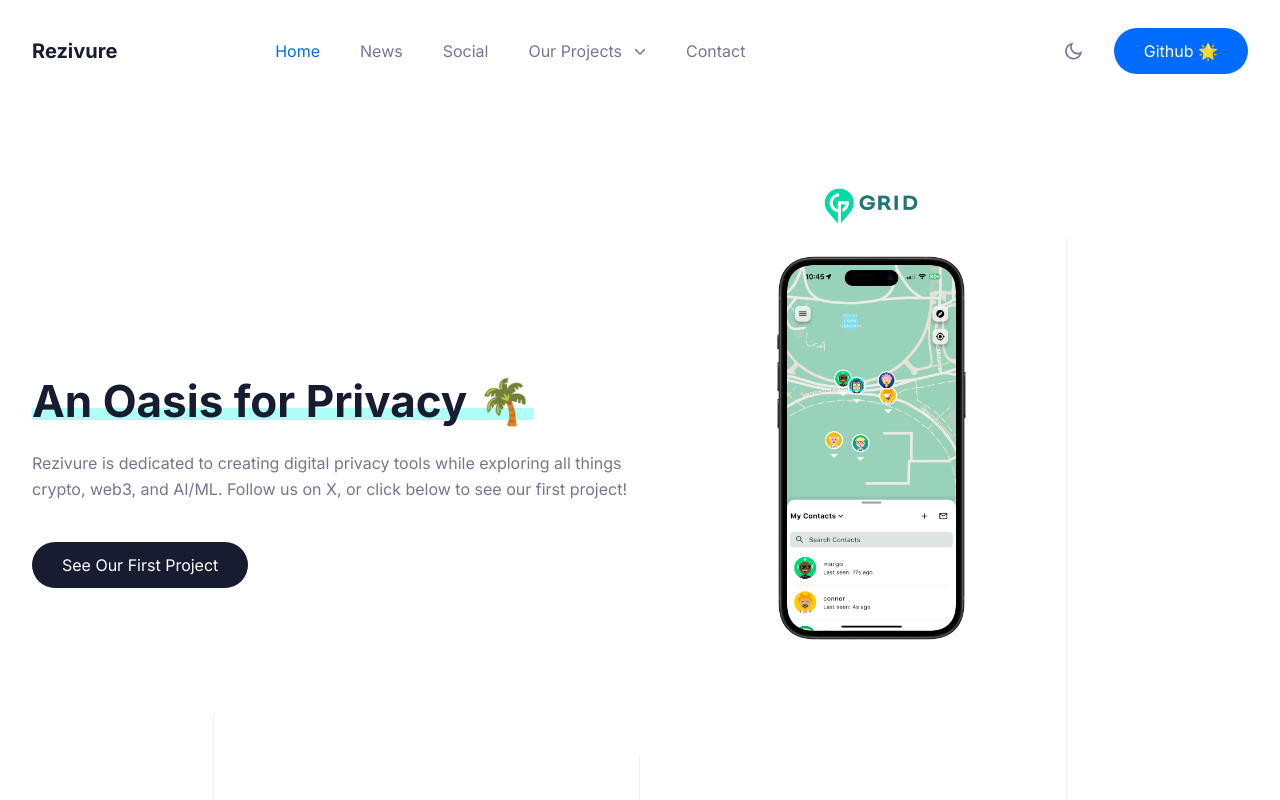
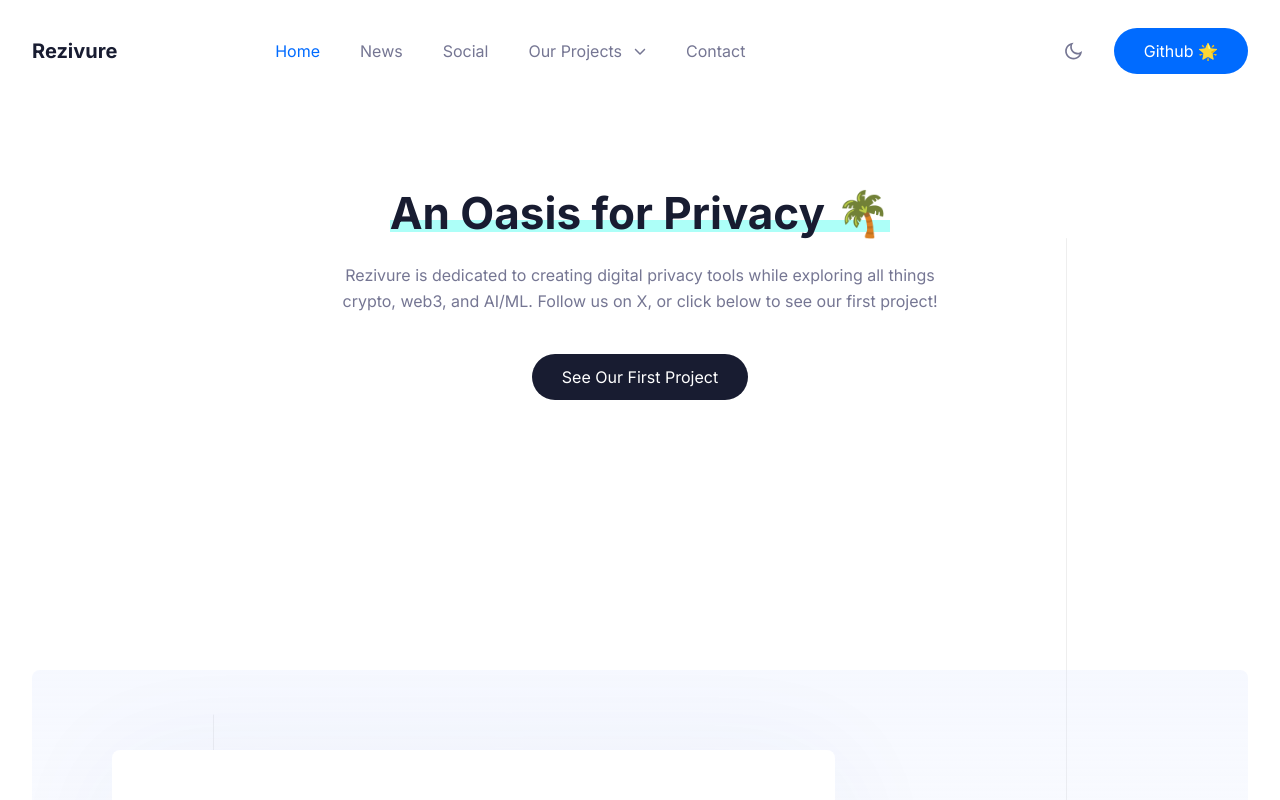
Before and after one commit to Rezivure/rezivure-website, a Next.js app: page / in a window 1280 px wide. Shown: the top 800 px of the page. Built offline with nearby package versions, Linux system fonts and the light colour scheme.

Commit message:
edit front page

```diff
--- a/components/Hero/index.tsx
+++ b/components/Hero/index.tsx
@@ -32,22 +32,26 @@ const Hero = () => {
   };
 
   return (
-    <>
     <section className="overflow-hidden pb-20 pt-35 md:pt-40 xl:pb-25 xl:pt-46">
   <div className="mx-auto max-w-c-1390 px-4 md:px-8 2xl:px-0">
-          <div className="flex lg:items-center lg:gap-8 xl:gap-32.5">
-            <div className=" md:w-1/2">
-              <h1 className="mb-5 pr-16 text-3xl font-bold text-black dark:text-white xl:text-hero ">
-                <span className="relative inline-block before:absolute before:bottom-2.5 before:left-0 before:-z-1 before:h-3 before:w-full before:bg-titlebg dark:before:bg-titlebgdark ">
+    {/* Change this div to center content */}
+    <div className="flex flex-col items-center text-center lg:gap-8 xl:gap-32.5">
+      {/* Modify this div to take full width and center */}
+      <div className="w-full md:w-1/2">
+        {/* Remove pr-16 and add text-center */}
+        <h1 className="mb-5 text-3xl font-bold text-black dark:text-white xl:text-hero">
+          <span className="relative inline-block before:absolute before:bottom-2.5 before:left-0 before:-z-1 before:h-3 before:w-full before:bg-titlebg dark:before:bg-titlebgdark">
             {titleText}
           </span>
         </h1>
-              <p>
+        {/* Add text-center to paragraph */}
+        <p className="text-center">
           Rezivure is dedicated to creating digital privacy tools while exploring all things crypto, web3, and AI/ML. Follow us on X, or click below to see our
           first project!
         </p>
 
-              <div className="mt-10">
+        {/* Center the button container */}
+        <div className="mt-10 flex justify-center">
           <form onSubmit={handleSubmit}>
             <div className="flex flex-wrap gap-5">
               <button
@@ -63,34 +67,13 @@ const Hero = () => {
 
       <div className="animate_right hidden md:w-1/6 lg:block">
         <div className="relative 2xl:-mr-7.5">
-                <div className="mb-5">
-                  <Image
-                    src="/images/logo/grid-logo.png"
-                    alt="Grid Logo"
-                    width={100}
-                    height={100}
-                    className="mx-auto"
-                  />
-                </div>
-                <Image
-                  src="/images/mockups/app-map-mockup-01.png"
-                  alt="App Map Mockup"
-                  layout="responsive"
-                  width={700}
-                  height={444}
-                />
-
-                <div className=" relative aspect-[700/444] w-full">
-                </div>
         </div>
       </div>
     </div>
     <div className="relative mt-10">
-
     </div>
   </div>
 </section>
-    </>
   );
 };
 
```
Lines whose indentation alone changed are shown as unchanged.
